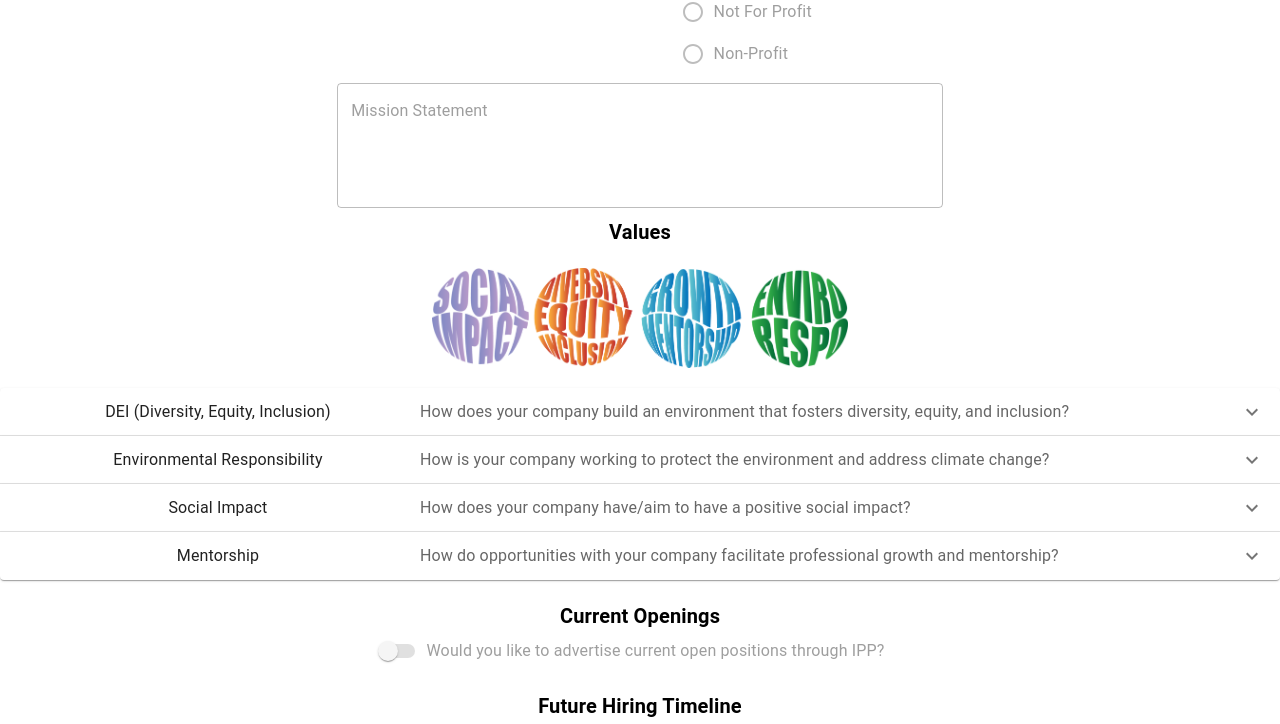
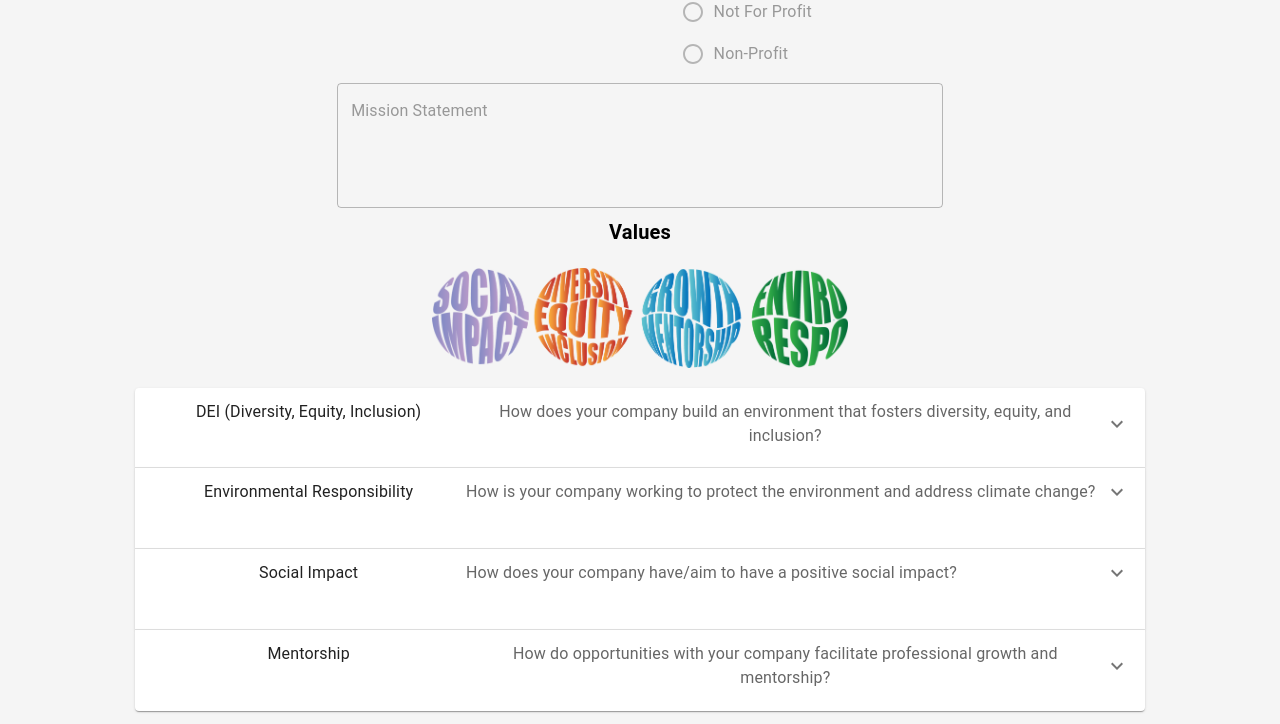
Before and after one commit to jbarlas/brown-cs-ipp, a React (Create React App) app: page /apply in a window 1280 px wide. Shown: the part 828-1552 px from the top of the page. Built offline with nearby package versions, Linux system fonts and the light colour scheme.

Commit message:
feat fixed accordion spacing, width, added bg color

```diff
--- a/package.json
+++ b/package.json
@@ -5,6 +5,7 @@
   "dependencies": {
     "@emotion/react": "^11.10.5",
     "@emotion/styled": "^11.10.5",
+    "@material-ui/styles": "^4.11.5",
     "@mui/icons-material": "^5.11.0",
     "@mui/joy": "^5.0.0-alpha.61",
     "@mui/material": "^5.11.3",
--- a/src/views/application/Application.css
+++ b/src/views/application/Application.css
@@ -14,3 +14,11 @@
     width: 100%;
     height: 100%;
 }
+
+.apply-page {
+    background: #f34949; /* replace with your preferred color or image */
+    padding: 20px;
+    margin: 0 auto;
+    border: 1px solid #ddd;
+    border-radius: 5px;
+  }
--- a/src/views/application/Application.jsx
+++ b/src/views/application/Application.jsx
@@ -225,7 +225,7 @@ export default function Application() {
 
   return (
     <>
-      <div>
+      <div style={{ background: '#f5f5f5' }}>
         <div className="code-block" align="center">
           <br></br>
           <br></br>
@@ -418,7 +418,7 @@ export default function Application() {
               <b>Values</b>
             </Typography>
           </div>
-          <div className="badges">
+          <div>
             <br></br>
             <CardMedia
               component="img"
@@ -439,6 +439,10 @@ export default function Application() {
               <Accordion
                 expanded={expanded === "panel1"}
                 onChange={handleChange("panel1")}
+                sx={{
+                  maxWidth: '100ch',
+                  minHeight: '8ch',
+                }}
               >
                 <AccordionSummary
                   expandIcon={<ExpandMoreIcon />}
@@ -469,6 +473,10 @@ export default function Application() {
                 </AccordionDetails>
               </Accordion>
               <Accordion
+              sx={{
+                maxWidth: '100ch',
+                minHeight: '8ch',
+              }}
                 expanded={expanded === "panel2"}
                 onChange={handleChange("panel2")}
               >
@@ -500,6 +508,10 @@ export default function Application() {
                 </AccordionDetails>
               </Accordion>
               <Accordion
+              sx={{
+                maxWidth: '100ch',
+                minHeight: '8ch',
+              }}
                 expanded={expanded === "panel3"}
                 onChange={handleChange("panel3")}
               >
@@ -531,6 +543,10 @@ export default function Application() {
                 </AccordionDetails>
               </Accordion>
               <Accordion
+              sx={{
+                maxWidth: '100ch',
+                minHeight: '8ch',
+              }}
                 expanded={expanded === "panel4"}
                 onChange={handleChange("panel4")}
               >
```
Also changed, not shown: 1 other file (tests, documents, lock files or other folders).
